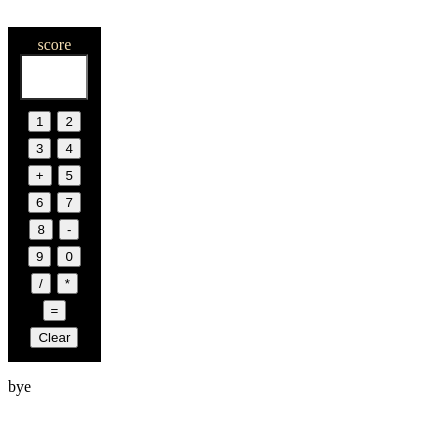
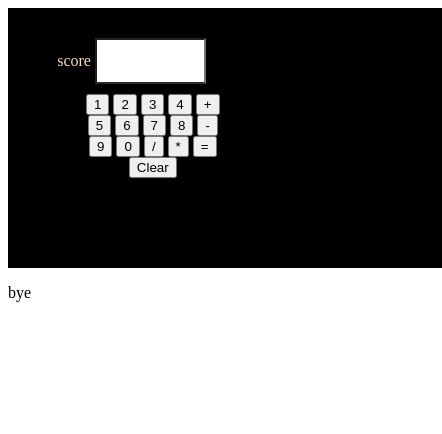
Before and after one commit to Iyanuoluwa2020/javascr, a plain HTML site: page input.html in a window 390 px wide. Shown: the whole page, 442 px wide, since content can reach past the window. Drawn offline with Linux system fonts and the light colour scheme.

Commit message:
javascript

```diff
--- a/input.html
+++ b/input.html
@@ -9,11 +9,12 @@
 </head>
 <body>
 
-    <div style="width: 20%; padding:9px; margin-top:5%; background-color:black; text-align: center;" id="input">
+    <div id="input">
+        <div class="face">
       <label>score</label>
-     <input type="text" value="" name= "" id="score" style="max-width:80%; height:40px; outline: none; border-bottom: 2px outset gray;">
-
-     <nav style="padding: 5px; font-size: x-large;">
+     <input type="text" value="" name= "" id="score" style="max-width:55%; height:40px; outline: none; border-bottom: 2px outset gray;">
+        </div>
+     <nav class="input">
      <button onclick="document.getElementById('score').value +='1'">1</button>
      <button onclick="document.getElementById('score').value +='2'">2</button>
      <button onclick="document.getElementById('score').value +='3'">3</button>
--- a/style.css
+++ b/style.css
@@ -5,13 +5,31 @@
 }
 
 #input{
-    text-align: center;
+    padding: 30px;
+    height: 200px;
+    width: 30%;
     display: inline-block;
     color: wheat;
+    background-color: black;
+}
+.input{
+    padding: 10px;
+    text-align: center;
+    width: 60%;
+    padding-left:40px;
 }
 @media(max-width:500px){
     #input{
         width: 100%;
         text-align: center;
     }
+    .face{
+        width: 50%;
+        text-align: center;
+    }
+
+    .input{
+        width: 40%;
+        text-align: center;
+    }
 }
```
